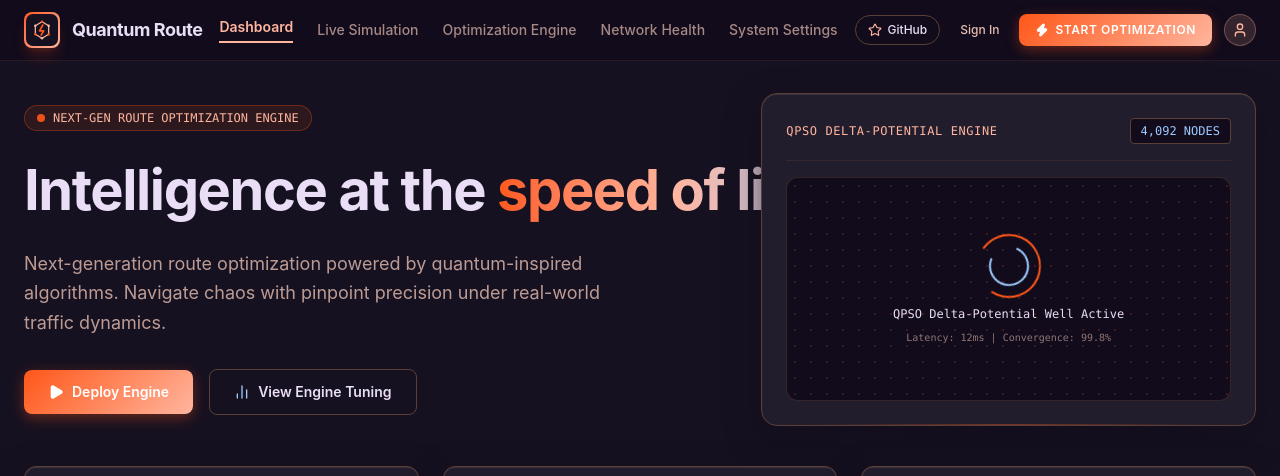
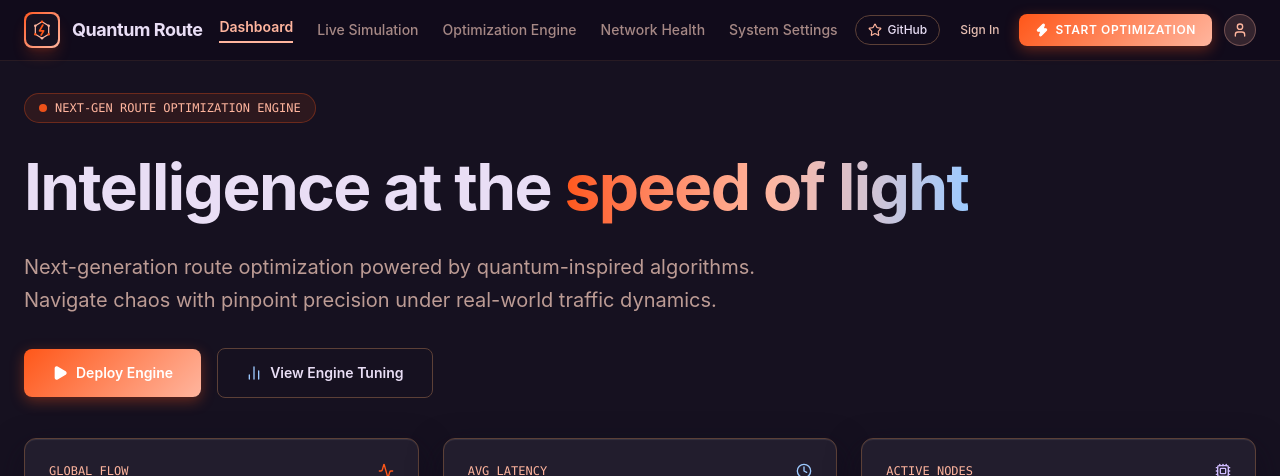
Before and after one commit to Is-that-sneehal/qpso, a React (Vite) app in the folder frontend/: page / in a window 1280 px wide. Shown: the top 476 px of the page. Built offline with nearby package versions, Linux system fonts and the light colour scheme.

Commit message:
fix(dashboard): remove QPSO telemetry side card and expand hero text to full-width

```diff
--- a/frontend/src/screens/MissionControlDashboard.tsx
+++ b/frontend/src/screens/MissionControlDashboard.tsx
@@ -28,67 +28,40 @@ export const MissionControlDashboard: React.FC<DashboardProps> = ({
   return (
     <div className="max-w-[1440px] mx-auto px-6 py-8 space-y-10">
 
-      {/* 1. Hero Split Layout */}
-      <div className="grid grid-cols-1 lg:grid-cols-12 gap-8 items-center">
-
-        {/* Left Column: Hero Text */}
-        <div className="lg:col-span-7 space-y-6">
-          <div className="inline-flex items-center gap-2 px-3 py-1 rounded-full bg-[#ff5719]/10 border border-[#ff5719]/30 text-xs font-mono text-[#ffb59e]">
+      {/* 1. Hero Layout */}
+      <div className="w-full space-y-6">
+        <div className="inline-flex items-center gap-2 px-3.5 py-1.5 rounded-full bg-[#ff5719]/10 border border-[#ff5719]/30 text-xs font-mono text-[#ffb59e]">
           <span className="w-2 h-2 rounded-full bg-[#ff5719] animate-pulse"></span>
           <span>NEXT-GEN ROUTE OPTIMIZATION ENGINE</span>
         </div>
 
-          <h1 className="text-3xl sm:text-5xl md:text-6xl lg:text-[56px] font-bold tracking-tight text-[#e9def5] whitespace-normal sm:whitespace-nowrap leading-tight">
+        <h1 className="text-4xl sm:text-5xl md:text-6xl lg:text-[64px] font-bold tracking-tight text-[#e9def5] leading-tight">
           Intelligence at the{' '}
           <span className="bg-gradient-to-r from-[#ff5719] via-[#ffb59e] to-[#9dcaff] bg-clip-text text-transparent">
             speed of light
           </span>
         </h1>
 
-          <p className="text-base md:text-lg text-[#e6beb2]/80 leading-relaxed max-w-xl">
+        <p className="text-base md:text-xl text-[#e6beb2]/80 leading-relaxed max-w-3xl">
           Next-generation route optimization powered by quantum-inspired algorithms. Navigate chaos with pinpoint precision under real-world traffic dynamics.
         </p>
 
         <div className="flex items-center gap-4 pt-2">
           <button
             onClick={onNavigateToSimulation}
-              className="btn-ember-gradient px-6 py-3 text-sm font-semibold flex items-center gap-2"
+            className="btn-ember-gradient px-7 py-3.5 text-sm font-semibold flex items-center gap-2"
           >
             <Play className="w-4 h-4 fill-white" />
             <span>Deploy Engine</span>
           </button>
           <button
             onClick={onNavigateToEngine}
-              className="px-6 py-3 text-sm font-semibold rounded-lg border border-[#5c4037] text-[#e9def5] hover:bg-[#221d2d] transition flex items-center gap-2"
+            className="px-7 py-3.5 text-sm font-semibold rounded-lg border border-[#5c4037] text-[#e9def5] hover:bg-[#221d2d] transition flex items-center gap-2"
           >
             <BarChart2 className="w-4 h-4 text-[#9dcaff]" />
             <span>View Engine Tuning</span>
           </button>
         </div>
-        </div>
-
-        {/* Right Column: QPSO Telemetry Panel */}
-        <div className="lg:col-span-5">
-          <div className="quantum-glow-card rounded-2xl p-6 relative overflow-hidden">
-            <div className="flex items-center justify-between border-b border-[#5c4037]/30 pb-4 mb-4">
-              <span className="text-xs font-mono text-[#ffb59e] tracking-wider uppercase">QPSO DELTA-POTENTIAL ENGINE</span>
-              <span className="text-xs font-mono text-[#9dcaff] bg-[#110b1b] px-2.5 py-1 rounded border border-[#5c4037]">4,092 NODES</span>
-            </div>
-
-            {/* Particle HUD Canvas Graphic */}
-            <div className="h-56 bg-[#110b1b] rounded-xl border border-[#5c4037]/50 flex items-center justify-center relative overflow-hidden">
-              <div className="absolute inset-0 bg-[radial-gradient(#ff5719_1px,transparent_1px)] [background-size:16px_16px] opacity-20"></div>
-              <div className="relative z-10 text-center space-y-2">
-                <div className="w-16 h-16 rounded-full border-2 border-[#ff5719] border-t-transparent animate-spin mx-auto flex items-center justify-center">
-                  <div className="w-10 h-10 rounded-full border-2 border-[#9dcaff] border-b-transparent animate-spin"></div>
-                </div>
-                <div className="text-xs font-mono text-[#e9def5]">QPSO Delta-Potential Well Active</div>
-                <div className="text-[10px] font-mono text-[#e6beb2]/60">Latency: 12ms | Convergence: 99.8%</div>
-              </div>
-            </div>
-          </div>
-        </div>
-
       </div>
 
       {/* 2. Three Stat Cards Side-by-Side */}
```
Lines whose indentation alone changed are shown as unchanged.
